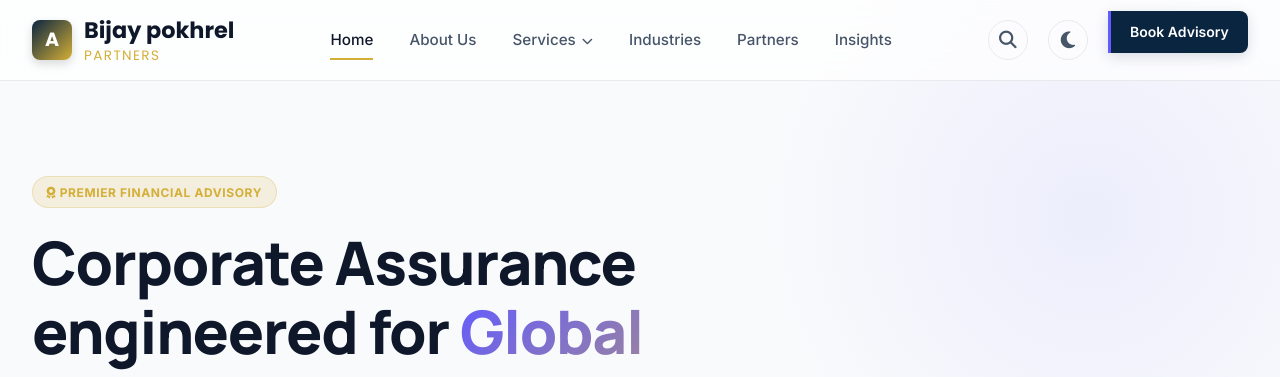
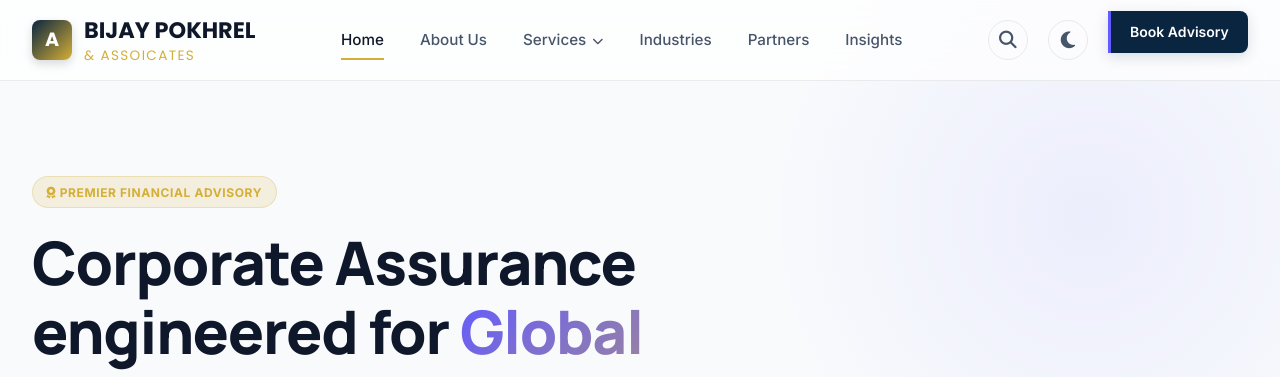
Before and after one commit to cabijaypokhrel-code/Firm, a plain HTML site: page index.html in a window 1280 px wide. Shown: the top 377 px of the page. Drawn offline with Linux system fonts and the light colour scheme.

Commit message:
Update logo text to include 'Associates'

```diff
--- a/index.html
+++ b/index.html
@@ -1700,7 +1700,7 @@
     <div class="mobile-drawer" id="mobileDrawer">
         <div class="logo">
             <div class="logo-emblem">A</div>
-            <div class="logo-text">BIJAY POKHREL<span>PARTNERS</span></div>
+            <div class="logo-text">BIJAY POKHREL<span>& ASSOCIATES</span></div>
         </div>
         <nav class="mobile-nav-links">
             <a href="#" class="mobile-nav-link">Home</a>
@@ -1724,7 +1724,7 @@
         <div class="container nav-container">
             <a href="#" class="logo" aria-label="Bijay Pokhrel & Associates Home">
                 <div class="logo-emblem">A</div>
-                <div class="logo-text">Bijay pokhrel<span>PARTNERS</span></div>
+                <div class="logo-text">BIJAY POKHREL<span>& ASSOICATES</span></div>
             </a>
 
             <nav class="nav-menu" aria-label="Main Navigation">
@@ -2306,7 +2306,7 @@
             <div class="footer-brand">
                 <div class="logo">
                     <div class="logo-emblem" style="background:#fff; color:#000;">A</div>
-                    <div class="logo-text" style="color:#fff;">Bijay pokhrel<span style="color:var(--secondary)">PARTNERS</span></div>
+                    <div class="logo-text" style="color:#fff;">BIJAY POKHREL<span style="color:var(--secondary)">& ASSOCIATES</span></div>
                 </div>
                 <p>Registered Class-A Chartered Accountants & Institutional Business Advisors. Empowering fiscal resilience across emerging markets.</p>
                 <div class="footer-socials">
```
